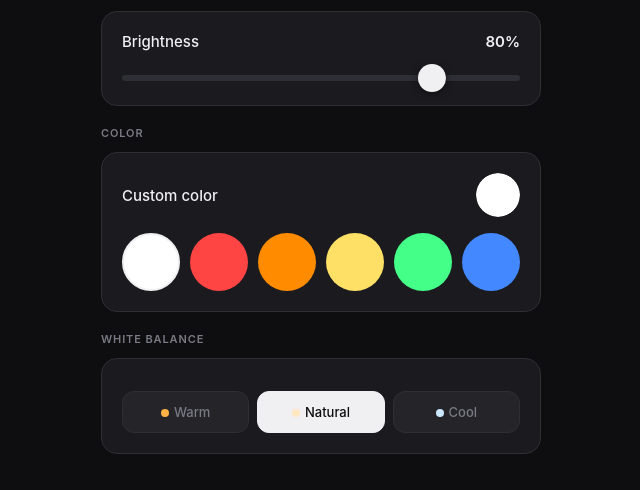
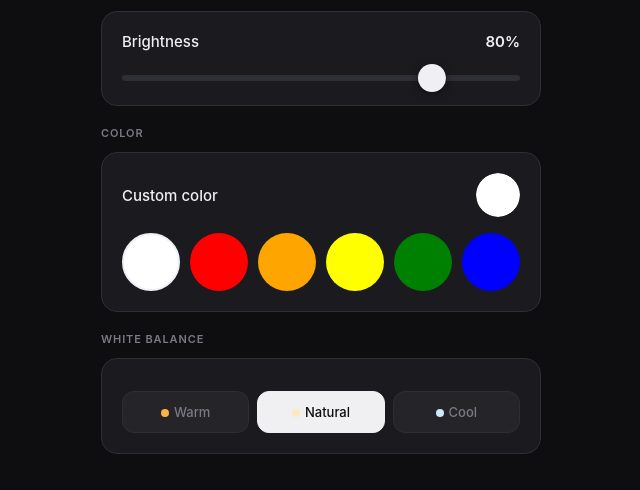
Before and after one commit to kushmdesai/led-shelf, a Flask app: page /control in a window 1280 px wide. Shown: the part 297-787 px from the top of the page, without its empty margins (319-959 px from the left). Run offline with Flask 3, Linux system fonts and the light colour scheme.

Commit message:
update hex values to better match colors

```diff
--- a/templates/control.html
+++ b/templates/control.html
@@ -314,11 +314,11 @@
     </div>
     <div class="presets">
       <div class="preset active" style="background:#ffffff" onclick="pickPreset(this,'#ffffff')" title="White"></div>
-      <div class="preset" style="background:#ff4444" onclick="pickPreset(this,'#ff4444')" title="Red"></div>
-      <div class="preset" style="background:#ff8c00" onclick="pickPreset(this,'#ff8c00')" title="Warm"></div>
-      <div class="preset" style="background:#ffe066" onclick="pickPreset(this,'#ffe066')" title="Yellow"></div>
-      <div class="preset" style="background:#44ff88" onclick="pickPreset(this,'#44ff88')" title="Green"></div>
-      <div class="preset" style="background:#4488ff" onclick="pickPreset(this,'#4488ff')" title="Blue"></div>
+      <div class="preset" style="background:#ff0000" onclick="pickPreset(this,'#ff4444')" title="Red"></div>
+      <div class="preset" style="background:#ffa500" onclick="pickPreset(this,'#ff8c00')" title="Warm"></div>
+      <div class="preset" style="background:#ffff00" onclick="pickPreset(this,'#ffe066')" title="Yellow"></div>
+      <div class="preset" style="background:#008000" onclick="pickPreset(this,'#44ff88')" title="Green"></div>
+      <div class="preset" style="background:#0000ff" onclick="pickPreset(this,'#4488ff')" title="Blue"></div>
     </div>
   </div>
 </section>
```
